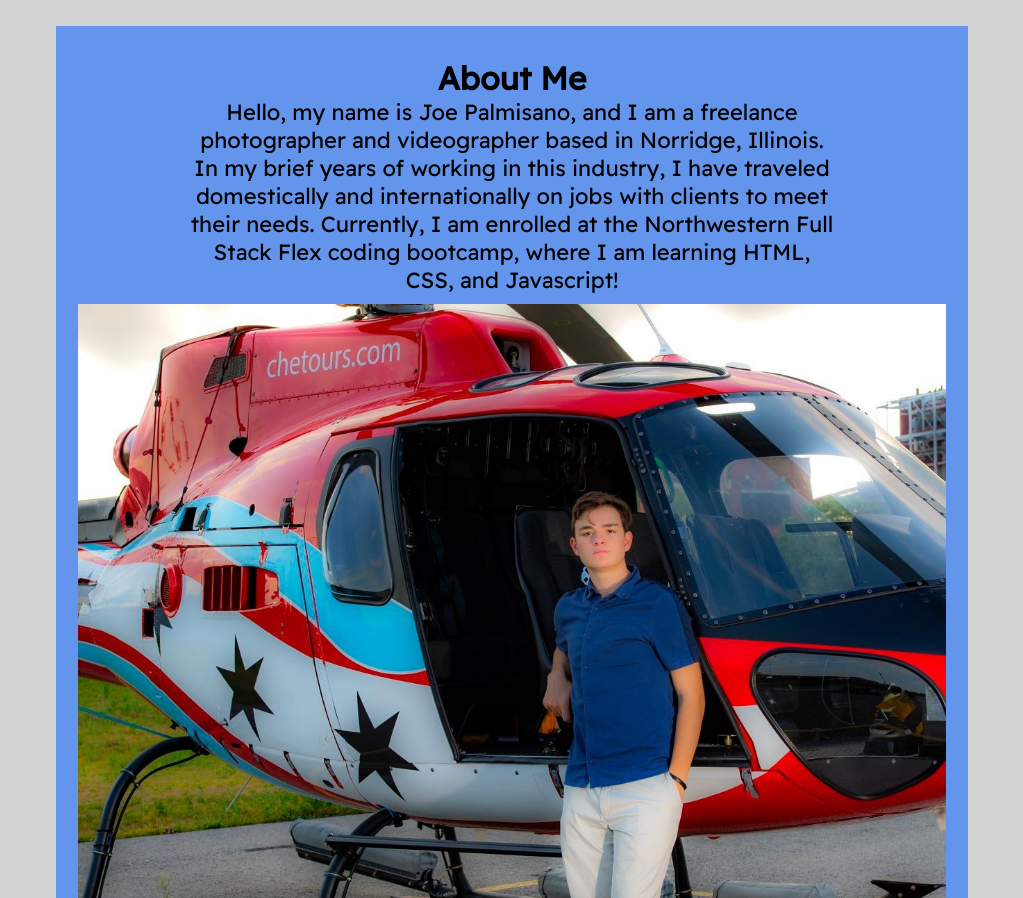
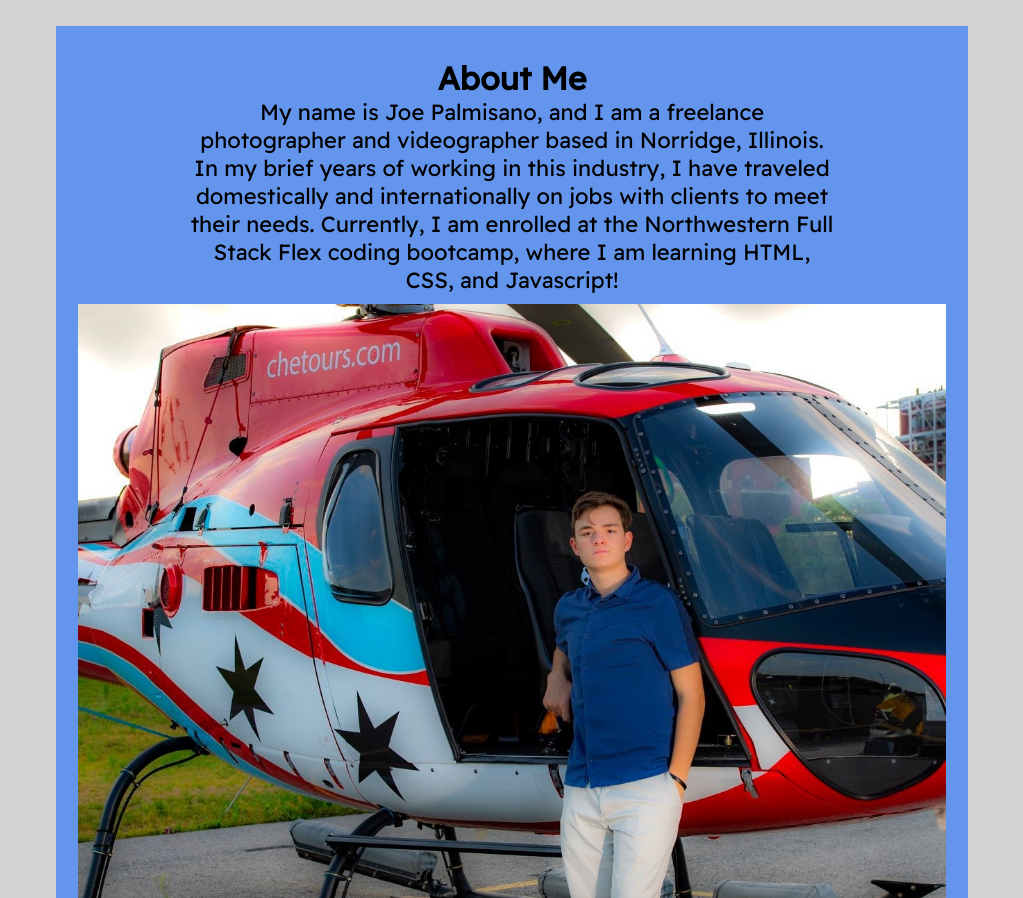
Before and after one commit to joepamedia/portfolio, a plain HTML site: page index.html in a window 1280 px wide. Shown: the part 935-1833 px from the top of the page, without its empty margins (128-1151 px from the left). Drawn offline with Linux system fonts and the light colour scheme.

Commit message:
updated about me

```diff
--- a/index.html
+++ b/index.html
@@ -43,7 +43,7 @@
             <section id="about" class="box">
                 <div class="flex-item">
                     <h2 class="fz-2 ta-c fs-1">About Me</h2>
-                    <p class="fz-22 fw ta-c">Hello, my name is Joe Palmisano, and I am a freelance photographer
+                    <p class="fz-22 fw ta-c">My name is Joe Palmisano, and I am a freelance photographer
                         and
                         videographer
                         based in
```
